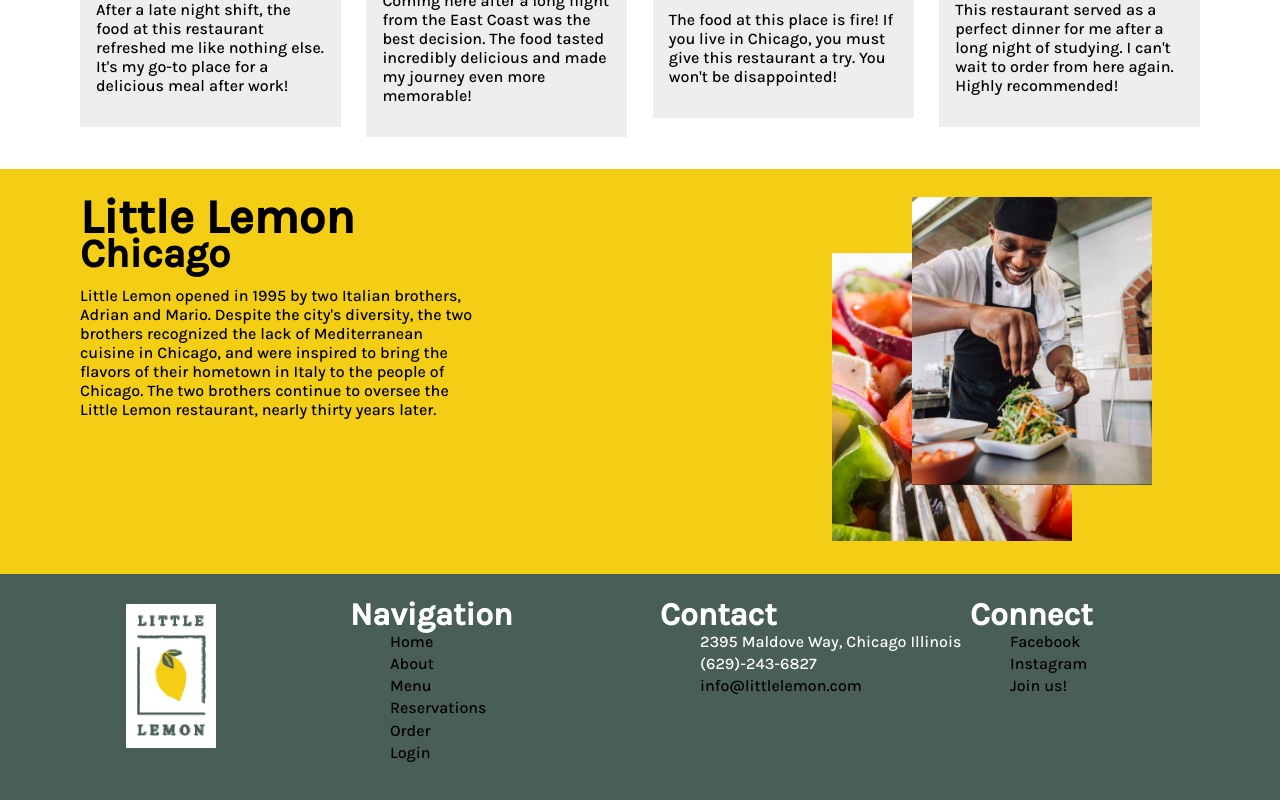
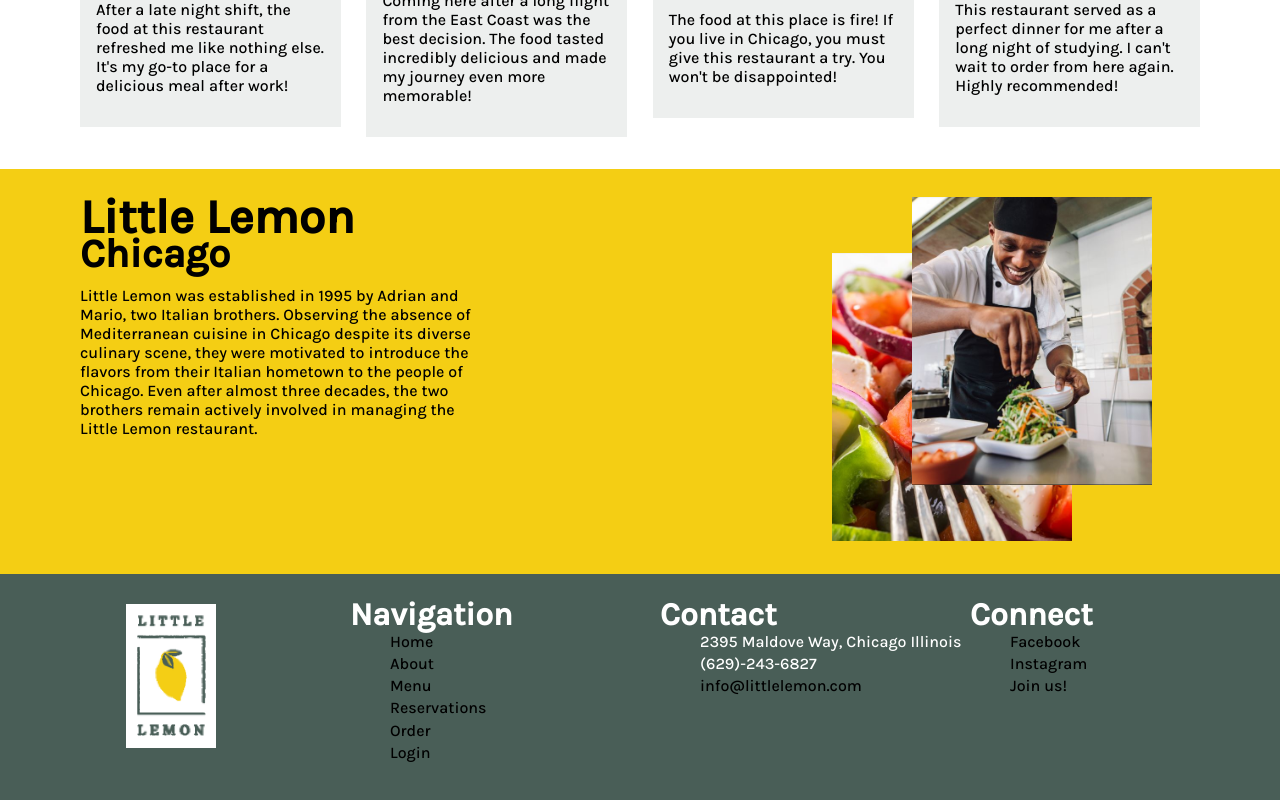
Before and after one commit to mnyama53/llr, a React (Create React App) app: page / in a window 1280 px wide. Shown: the part 1687-2487 px from the top of the page. Built offline with nearby package versions, Linux system fonts and the light colour scheme; a web font is replaced by a local one.

Commit message:
a commit

```diff
--- a/src/components/sections/headingPages/About.js
+++ b/src/components/sections/headingPages/About.js
@@ -4,10 +4,7 @@
             <section className="hero-text">
                 <h1>Little Lemon</h1>
                 <h2>Chicago</h2>
-                <p className="about-subtext">Little Lemon opened in 1995 by two Italian brothers, Adrian and Mario.
-                Despite the city's diversity, the two brothers recognized the lack of Mediterranean cuisine in Chicago,
-                and were inspired to bring the flavors of their hometown in Italy to the people of Chicago. The two brothers
-                continue to oversee the Little Lemon restaurant, nearly thirty years later.</p>
+                <p className="about-subtext">Little Lemon was established in 1995 by Adrian and Mario, two Italian brothers. Observing the absence of Mediterranean cuisine in Chicago despite its diverse culinary scene, they were motivated to introduce the flavors from their Italian hometown to the people of Chicago. Even after almost three decades, the two brothers remain actively involved in managing the Little Lemon restaurant.</p>
             </section>
 
             <section className="double-image">
```
